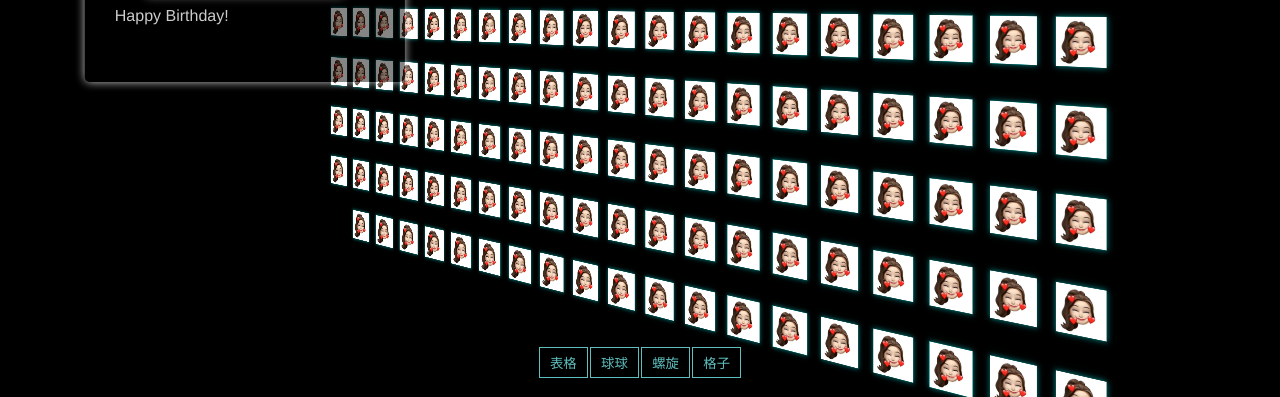
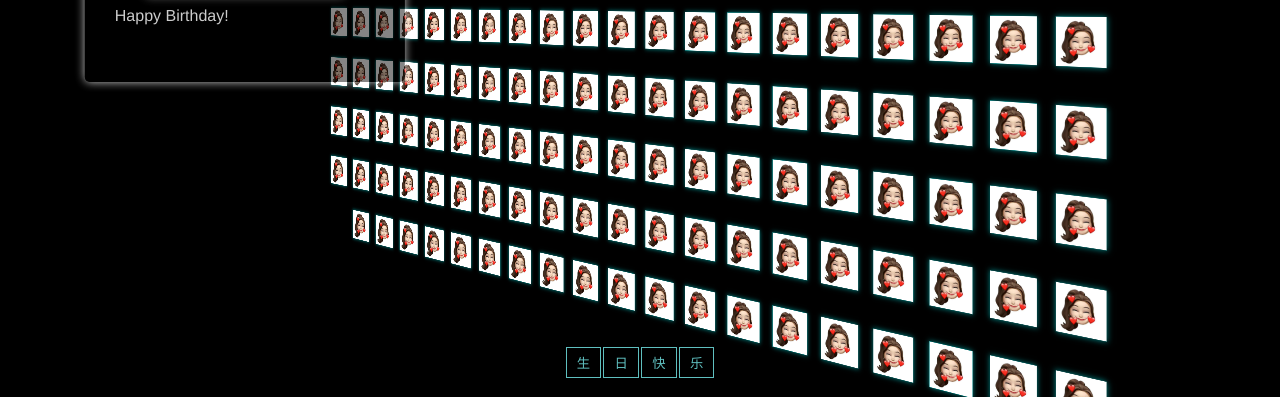
Before and after one commit to yrhyz123/birthday, a plain HTML site: page index.html in a window 1280 px wide. Shown: the part 403-800 px from the top of the page. Drawn offline with Linux system fonts and the light colour scheme.

Commit message:
Add files via upload

```diff
--- a/index.html
+++ b/index.html
@@ -179,17 +179,17 @@
 		<source src="http://www.ytmp3.cn/down/72794.mp3">
 	</audio>
 	<div id="menu">
-		<button id="table">表格</button>
-		<button id="sphere">球球</button>
-		<button id="helix">螺旋</button>
-		<button id="grid">格子</button>
+		<button id="table">生</button>
+		<button id="sphere">日</button>
+		<button id="helix">快</button>
+		<button id="grid">乐</button>
 	</div>
 
 	<div class="show_info animated" style="display:none;">
 		<div class="info_my">
 			<img width=200px src="img/c.png" />
 		</div>
-		<div class="intro">Happy Birthday!</div>
+		<div class="intro">          Happy Birthday!</div>
 	</div>
 
 	<script>
```
